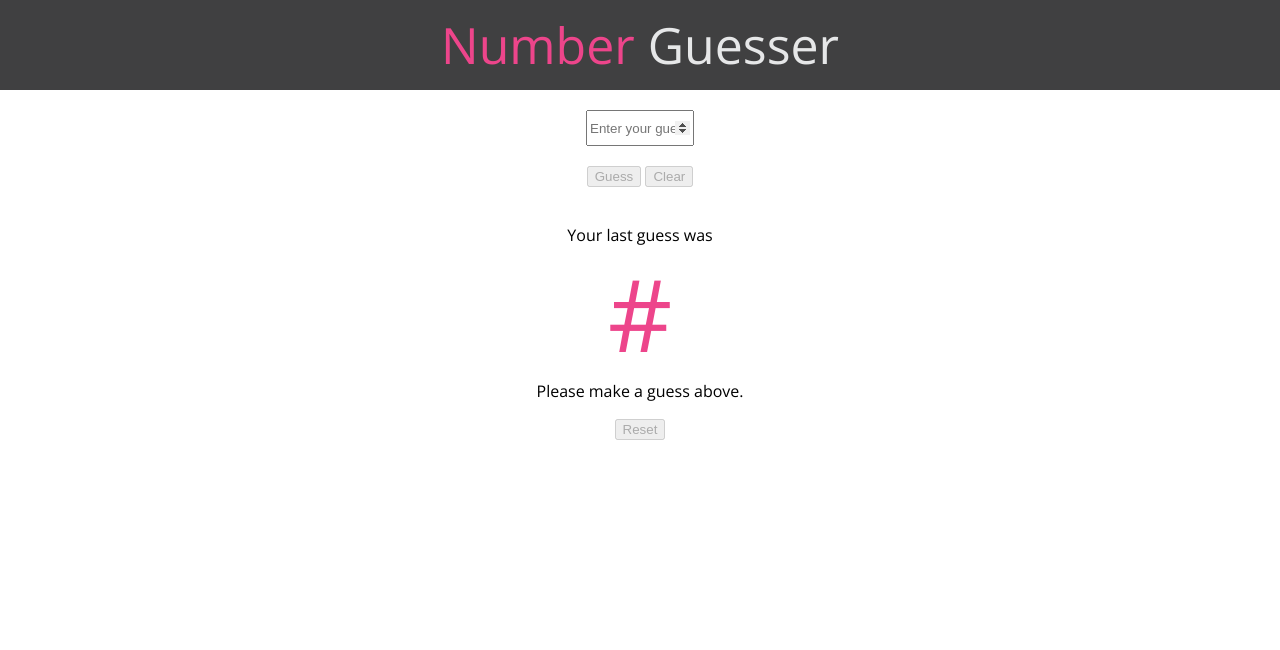
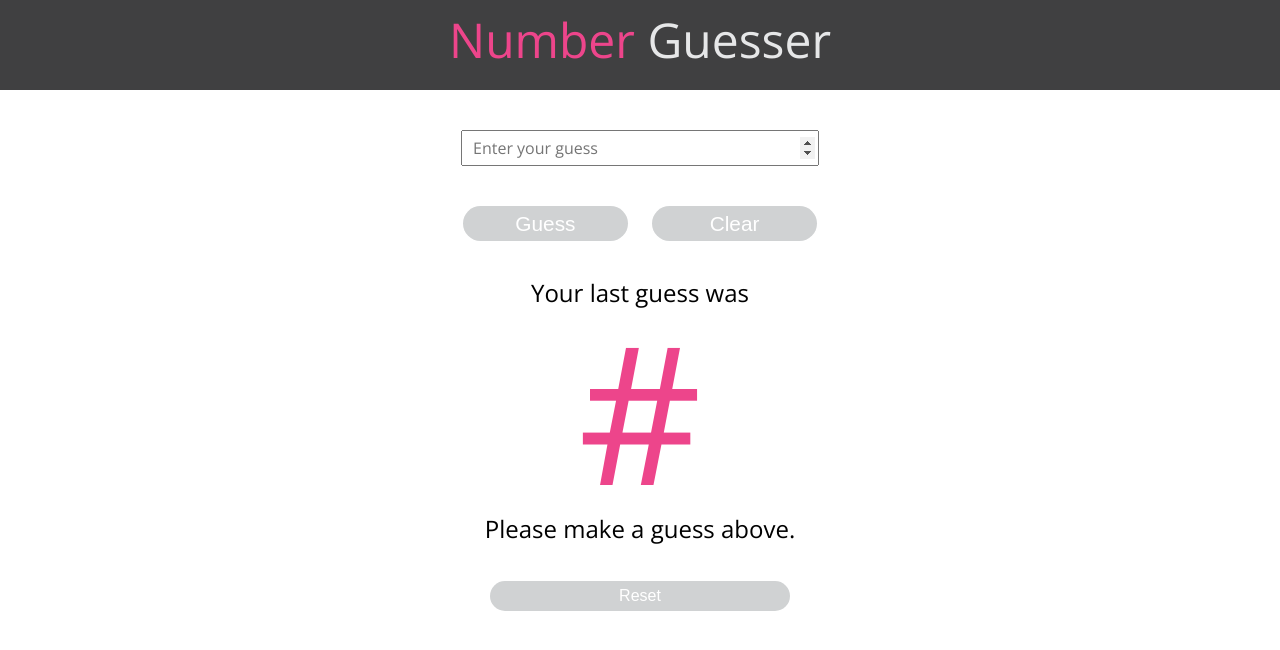
Before and after one commit to kfarias/numberGuesser, a plain HTML site: page index.html in a window 1280 px wide. Drawn offline with nearby package versions, Linux system fonts and the light colour scheme.

Commit message:
some styles and adds autofocus to input on reset

```diff
--- a/index.html
+++ b/index.html
@@ -11,7 +11,7 @@
   </head>
   <body>
     <header class="top-content">
-      <h1 class="top-content">Number <span>Guesser</span></h1>
+      <h1 class="top-content"><span>Number </span>Guesser</h1>
     </header>
     <main class="main-content">
       <section>
@@ -23,8 +23,8 @@
         <h2>Your last guess was</h2>
         <h3>#</h3>
         <h2 id="results-msg">Please make a guess above.</h2>
-        <button id="reset" type="button" name="button" disabled>Reset</button>
       </section>
+      <button id="reset" type="button" name="button" disabled>Reset</button>
     </main>
     <script type="text/javascript" src="scripts.js">
     </script>
--- a/scripts.js
+++ b/scripts.js
@@ -52,6 +52,7 @@ function disableButtons() {
 function resetGame() {
   mysteryNumber = generateNumber();
   emptyInput();
+  userInput.focus();
   playerNumber.innerText = '#';
   resultsMsg.innerText = "Please make a guess above.";
   reset.setAttribute('disabled', true);
--- a/styles.css
+++ b/styles.css
@@ -9,55 +9,71 @@ header {
   height: 90px;
 }
 
+h1 {
+  padding-top: 16px;
+  color: #E6E7E8;
+  font-size: 3rem;
+}
+
+span {
+  color: #ED458B;
+}
+
 main {
   text-align: center;
 }
 
-h1 {
-  padding: 20px;
-  color: #ED458B;
-  font-size: 50px;
+
+#user-input {
+  display: block;
+  font-family: 'Open Sans', sans-serif;
+  font-size: 1rem;
+  height: 30px;
+  width: 350px;
+  margin: 40px auto;
+  outline: none;
+  text-indent: 8px;
 }
 
-#user-input {
-  height: 30px;
-  width: 100px;
-  display: block;
-  margin: 20px auto;
+button {
+  background-color: #D0D2D3;
+  border: none;
+  color: #FFFFFF;
+  font-size: 1.3rem;
+  margin: 0 10px;
+  text-align: center;
+  display: inline-block;
+  border-radius:25px 25px 25px 25px;
+  width: 165px;
+  height: 35px;
   outline: none;
 }
 
+button:hover {
+  background-color: #EB008B;
+  cursor: pointer;
+}
+
 #results {
-  margin-top: 40px;
+  margin: 40px;
+}
+
+h2 {
+  font-size: 1.5rem;
 }
 
 h3 {
-  margin: 20px 0;
-  font-size: 100px;
+  margin: 10px;
+  font-size: 12rem;
   color: #ED458B;
 }
 
-span {
-  font-family: 'Open Sans', sans-serif;
-  color: #E6E7E8;
+#reset {
+  height: 30px;
+  width: 300px;
+  font-size: 1rem;
 }
 
-#reset {
-  margin: 20px 0;
-}
-
-/*button {
-    background-color: #A9A9A9;
-    border: none;
-    color: white;
-    padding: 15px 32px;
-    text-align: center;
-    text-decoration: none;
-    display: inline-block;
-    font-size: 16px;
-    border-radius:25px 25px 25px 25px;
-    outline: none;
-}*/
 @media screen and (max-width: 500px) {
  #guess, #clear {
    display: block;
```
